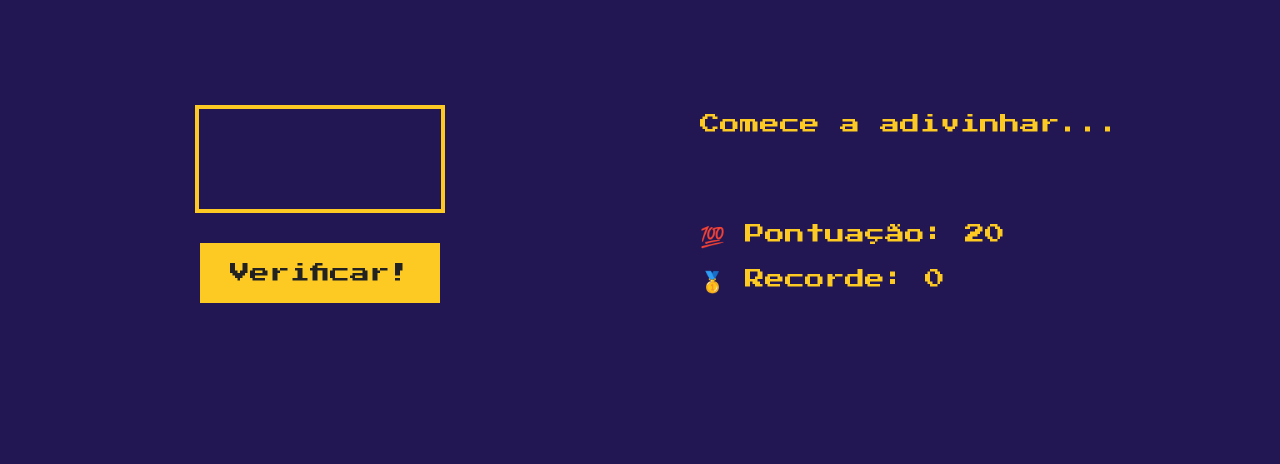
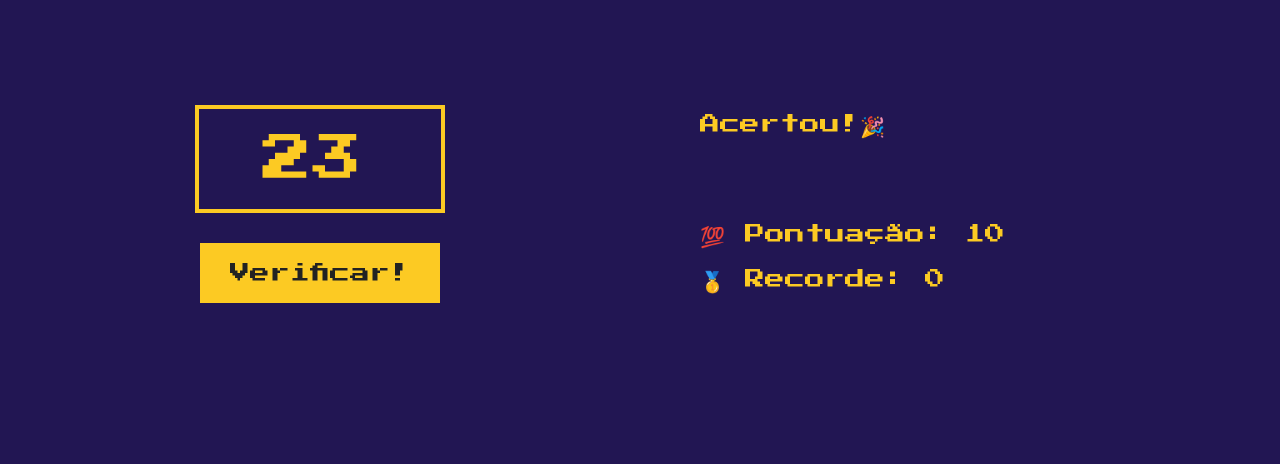
Before and after one commit to IassineIahaia/QualNumeroCerto, a plain HTML site: page index.html in a window 1280 px wide. Shown: the part 416-880 px from the top of the page. Drawn offline with Linux system fonts and the light colour scheme.

Commit message:
testando o javscript

```diff
--- a/script.js
+++ b/script.js
@@ -1 +1,8 @@
 'use strict';
+
+
+const resultado = document.querySelector('.message').textContent = 'Acertou!🎉';
+
+document.querySelector('.number').textContent = 13;
+document.querySelector('.score').textContent = 10;
+document.querySelector('.guess').value = 23;
```
Also changed, not shown: index.html (+1 -0 lines).
